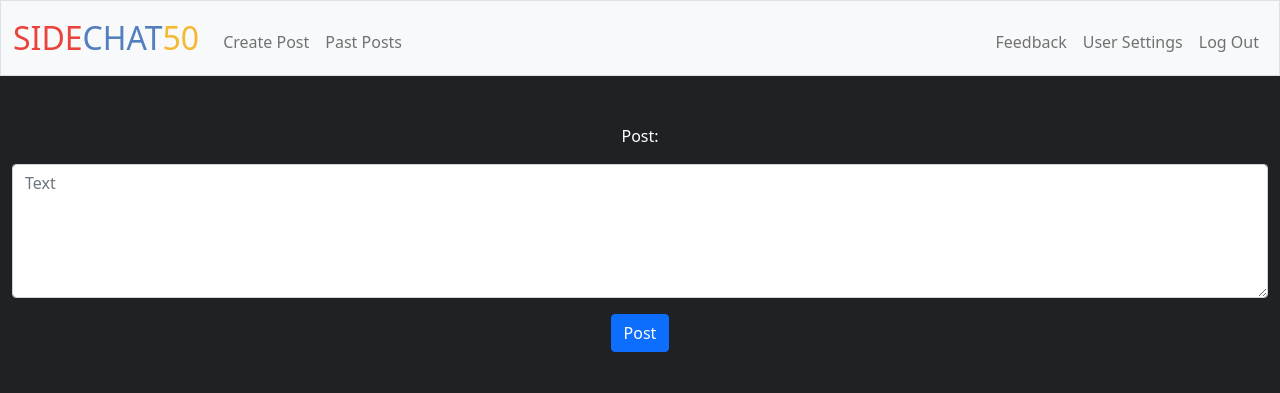
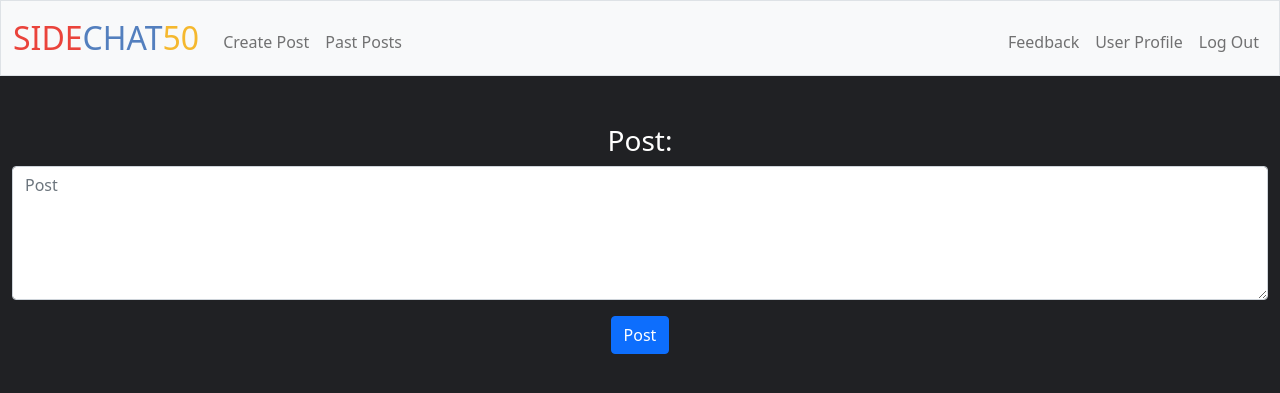
Before and after one commit to alexyin1212/chat50, a Flask app: page /post in a window 1280 px wide. Shown: the top 393 px of the page. Run offline with Flask 2, Linux system fonts and the light colour scheme; a user stored in the database is signed in; some libraries are stand-ins or nearby versions.

Commit message:
more small changes

```diff
--- a/app.py
+++ b/app.py
@@ -53,10 +53,10 @@ def post():
         return render_template("post.html")
 
 
-@app.route("/settings", methods=["GET", "POST"])
+@app.route("/profile", methods=["GET", "POST"])
 @login_required
-def settings():
-    return render_template("settings.html")
+def profile():
+    return render_template("profile.html")
 
 @app.route("/feedback", methods=["GET", "POST"])
 @login_required
--- a/hello.py
+++ /dev/null
@@ -1,4 +0,0 @@
-import cs50
-
-word = cs50.get_int("hi: ")
-print(word)
--- a/templates/layout.html
+++ b/templates/layout.html
@@ -38,7 +38,7 @@
                         </ul>
                         <ul class="navbar-nav ms-auto mt-2">
                             <li class="nav-item"><a class="nav-link" href="/feedback">Feedback</a></li>
-                            <li class="nav-item"><a class="nav-link" href="/settings">User Settings</a></li>
+                            <li class="nav-item"><a class="nav-link" href="/profile">User Profile</a></li>
                             <li class="nav-item"><a class="nav-link" href="/logout">Log Out</a></li>
                         </ul>
                     {% else %}
--- a/templates/post.html
+++ b/templates/post.html
@@ -6,11 +6,9 @@
 
 {% block main %}
     <form action="/post" method="post">
+        <h3>Post:</h3>
         <div class="mb-3">
-            <label for="post">Post:</label>
-        </div>
-        <div class="mb-3">
-            <textarea class="form-control" id="post" rows="5" name="post" placeholder="Text" type="text"></textarea>
+            <textarea class="form-control" id="post" rows="5" name="post" placeholder="Post" type="text"></textarea>
         </div>
         <div class="mb-3">
             <button type="submit" class="btn btn-primary">Post</button>
```
Also changed, not shown: templates/profile.html (renamed from templates/settings.html), 1 other file.
